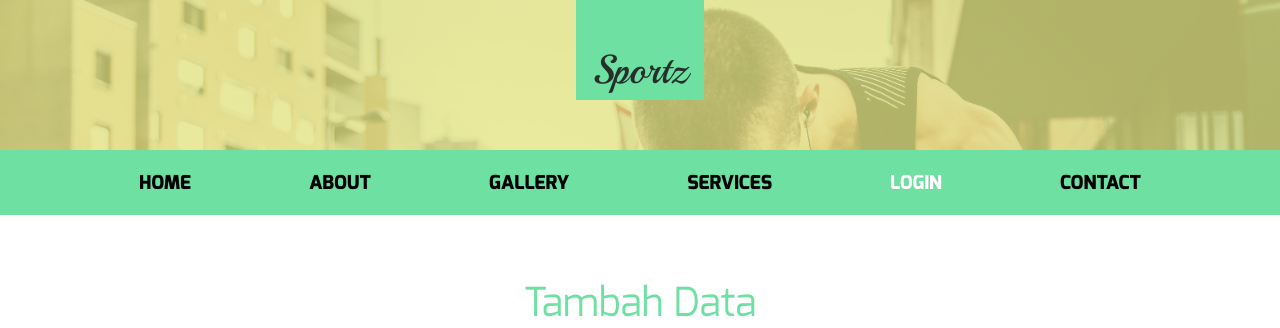
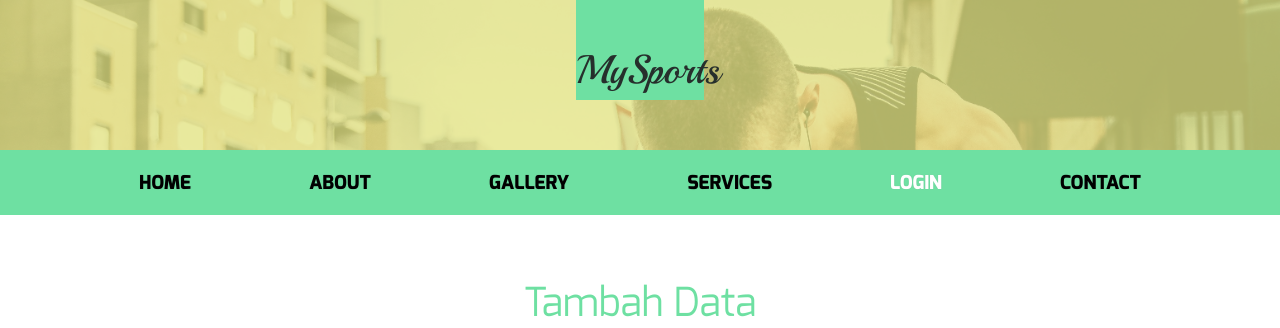
Before and after one commit to forces19/mysports, a CodeIgniter app: page /sportzweb/index.php/admin/tambah in a window 1280 px wide. Shown: the top 328 px of the page. Run offline with CodeIgniter, Linux system fonts and the light colour scheme; the visitor is signed in with stand-in values (Sample User, id 1); data comes from the database, SQL or seed files in the repository; some libraries are stand-ins or nearby versions.

Commit message:
title fix

```diff
--- a/application/controllers/admin.php
+++ b/application/controllers/admin.php
@@ -17,7 +17,9 @@ class Admin extends CI_Controller{
 
         public function tambah()
         {
+            $data = [];
             $data['pil']='tambah';
+    		$data['judul'] = $this->data_teks->get_cons('judul');
             $this->load->view('pages/form',$data);
         }
 
--- a/application/views/pages/form.php
+++ b/application/views/pages/form.php
@@ -1,9 +1,3 @@
-<!--
-Author: W3layouts
-Author URL: http://w3layouts.com
-License: Creative Commons Attribution 3.0 Unported
-License URL: http://creativecommons.org/licenses/by/3.0/
--->
 <!DOCTYPE html>
 <html>
 <head>
@@ -27,7 +21,7 @@ License URL: http://creativecommons.org/licenses/by/3.0/
 	<div class="banner">
 		<div class="banr-info abt-bnr">
 			<div class="logo">
-				<a href="<?php echo base_url(); ?>index.html">Sportz</a>
+				<a href="<?php echo base_url(); ?>index.html"><?=$judul ?></a>
 			</div>
 		</div>
 	</div>
```
